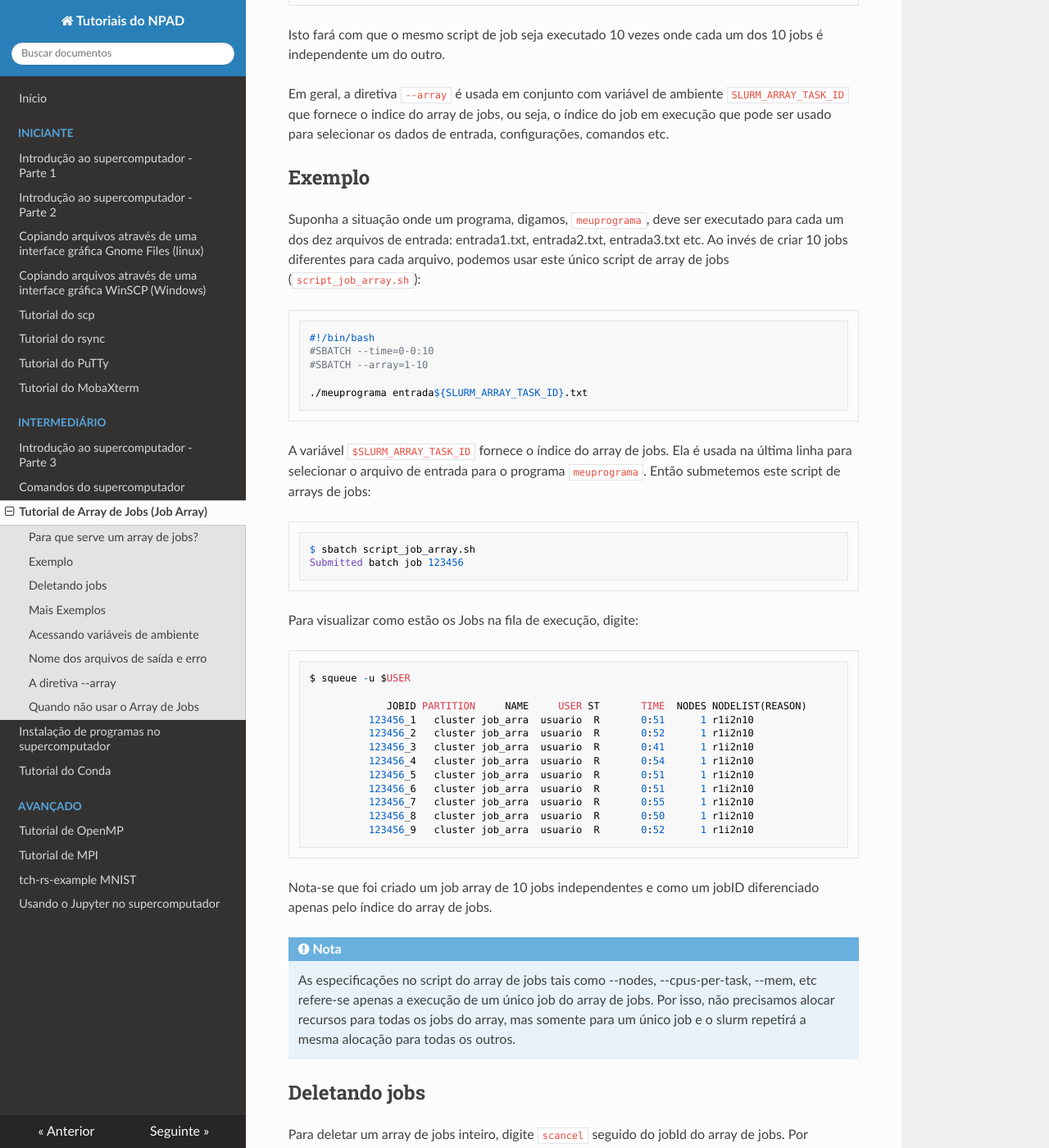
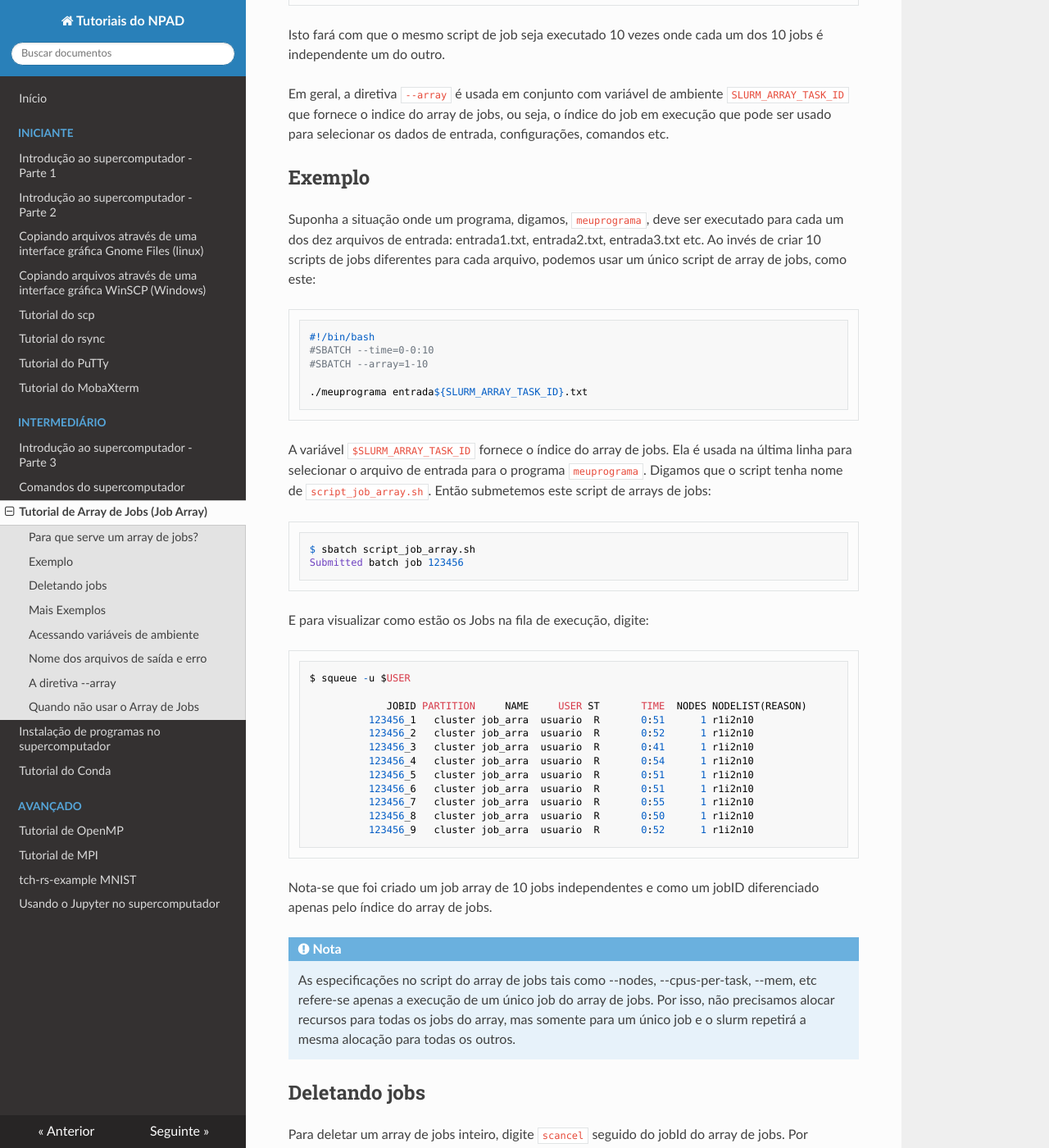
Before and after one commit to NPAD-UFRN/Tutorials, an MkDocs documentation site: the page built from docs/intermediate/job_array.md, in a window 1280 px wide and 1400 px high, scrolled down 399 px. Shown: the whole window at 82% size. Built offline with MkDocs 1.6.1, drawn with Linux system fonts in a browser that asks for light colours; nearby versions of some CDN libraries; some of the changed text lies outside the part shown.

Commit message:
Tutorial Job Array

````diff
--- a/docs/intermediate/job_array.md
+++ b/docs/intermediate/job_array.md
@@ -16,7 +16,7 @@ Em geral, a diretiva `--array` é usada em conjunto com variável de ambiente `S
 
 ## Exemplo
 
-Suponha a situação onde um programa, digamos, `meuprograma`, deve ser executado para cada um dos dez arquivos de entrada: entrada1.txt,  entrada2.txt, entrada3.txt etc.  Ao invés de criar 10 jobs diferentes para cada arquivo, podemos usar este único script de array de jobs (`script_job_array.sh`):
+Suponha a situação onde um programa, digamos, `meuprograma`, deve ser executado para cada um dos dez arquivos de entrada: entrada1.txt,  entrada2.txt, entrada3.txt etc.  Ao invés de criar 10 scripts de jobs diferentes para cada arquivo, podemos usar um único script de array de jobs, como este:
 
 ```bash
 #!/bin/bash
@@ -26,14 +26,14 @@ Suponha a situação onde um programa, digamos, `meuprograma`, deve ser executad
 ./meuprograma entrada${SLURM_ARRAY_TASK_ID}.txt
 ```
 
-A variável  `$SLURM_ARRAY_TASK_ID`  fornece o índice do array de jobs.  Ela é usada na última linha para selecionar o arquivo de entrada para o programa `meuprograma`. Então submetemos este script de arrays de jobs:
+A variável  `$SLURM_ARRAY_TASK_ID`  fornece o índice do array de jobs.  Ela é usada na última linha para selecionar o arquivo de entrada para o programa `meuprograma`. Digamos que o script tenha nome de `script_job_array.sh`. Então submetemos este script de arrays de jobs:
 
 ```bash
 $ sbatch script_job_array.sh
 Submitted batch job 123456
 ```
 
-Para visualizar como estão os Jobs na fila de execução, digite:
+E para visualizar como estão os Jobs na fila de execução, digite:
 
 ```bash
 $ squeue -u $USER
@@ -63,7 +63,7 @@ Para deletar um array de jobs inteiro, digite `scancel` seguido do jobId do arra
 $ scancel 123456
 ```
 
-E para deletar um job específico, use `scancel` seguido do jobId do job. Por exemplo:
+E para deletar um job específico, use `scancel` seguido do jobID do job. Por exemplo:
 
 ```bash
 $ scancel 123456_5
````
